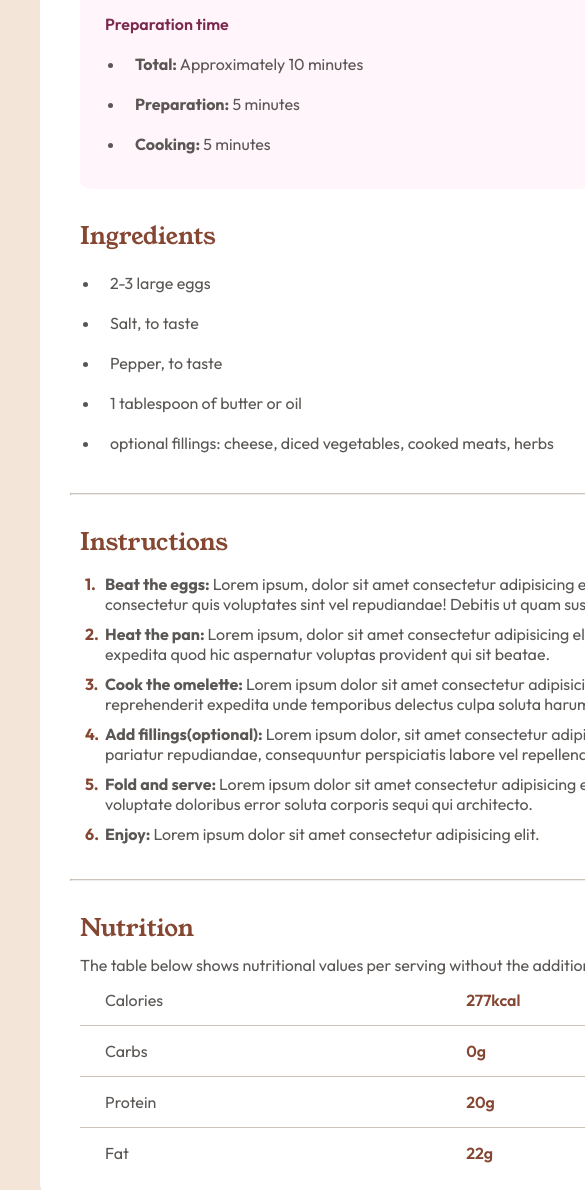
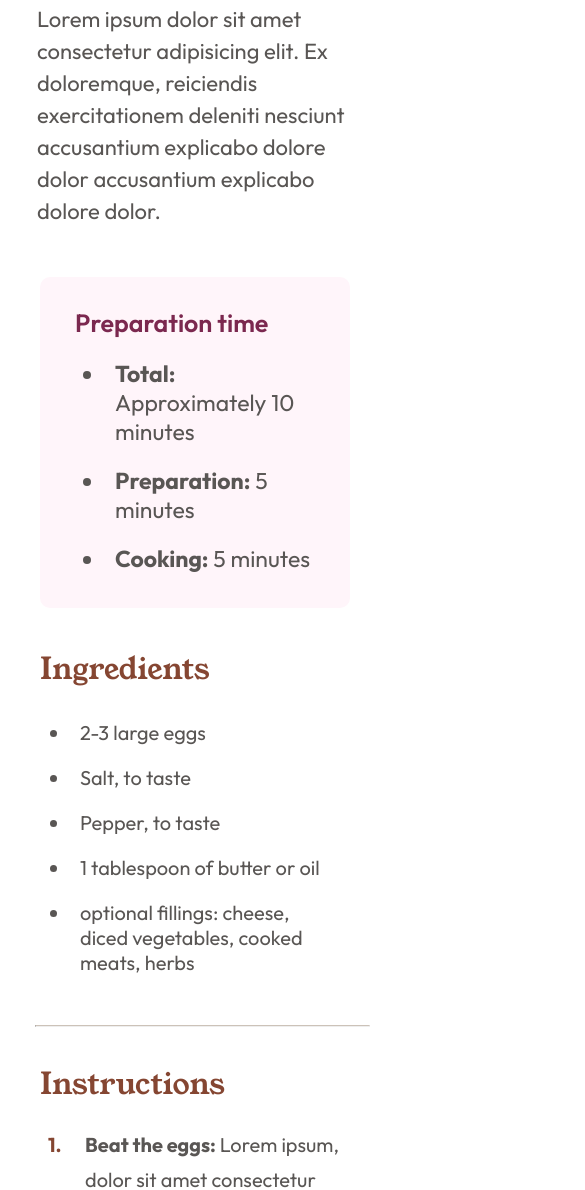
Before and after one commit to suhailamohamed21/ZIGZAG-CS-Front-End-24, a plain HTML site: page Recipe_Template/Recipe.html in a window 390 px wide. Shown: the part 580-1770 px from the top of the page, 585 px wide, since content can reach past the window. Drawn offline with Linux system fonts and the light colour scheme.

Commit message:
Update Recipe.css

```diff
--- a/Recipe_Template/Recipe.css
+++ b/Recipe_Template/Recipe.css
@@ -5,7 +5,6 @@
 }
 
 .parent{
-    /* background-color: hsl(330, 100%, 98%); */
     background-color:  hsl(30, 54%, 90%);
     padding: 40px;
 }
@@ -15,7 +14,6 @@
     width: 800px;
     height: 100%;
     margin: 40px  auto;
-    /* margin-top: 40px; */
     border-radius: 15px;
 }
 
@@ -57,13 +55,9 @@ ul{
     font-family: "Outfit", sans-serif;
     font-weight: 400;
     color:  hsl(24, 3%, 34%);
+    margin-left: 10px;
 }
-ol{
-    padding-left: 20px;
-    font-family: "Outfit", sans-serif;
-    font-weight: 400;
-    color:  hsl(24, 3%, 34%);
-}
+
 ul li{
     padding: 10px;
 }
@@ -93,11 +87,20 @@ hr{
     margin-bottom: 10px;
     padding: 20px;
 }
-
 ol {
     list-style: none;
     counter-reset: li;
+    margin-left: 28px;
+    font-family: "Outfit", sans-serif;
+    font-weight: 400;
+    color:  hsl(24, 3%, 34%);
+}
 
+ol li {
+    counter-increment: li;
+    padding: 5px;
+    text-align:left;
+    position: relative;
 }
 ol li::before {
     content: counter(li)".";
@@ -105,13 +108,10 @@ ol li::before {
     display: inline-block;
     font-weight: bold;
     width: 20px ;
-    margin-left: -20px;
+    left: -20px;
+    position: absolute;
 }
-ol li {
-    counter-increment: li;
-    padding: 5px;
-    text-align:left;
-}
+
 .nutrition{
     margin: 20px;
     margin-top: 10px;
@@ -149,18 +149,81 @@ td{
     border-collapse:separate;
 }
 
-/* @media (min-width: 375px) {
+/* Mobile */
+@media (min-width: 350px) and (max-width: 767px) {
+    .parent{
+        margin: 0px;
+        padding: 0%;
+    }
     .container{
-        width: 350px;
+        width: 100%;
+        border-radius: 0%;
+        padding: 0%;
+    }
+    .head{
+        width: 100%;
+        margin: 0px;
+        margin-bottom: 50px;
+        padding: 0px;
+    }
+    .image img{
+        border-radius: 0%;
+        width: 100%;
+        margin: 0px;
+        margin-bottom: 40px;
+    }
+    h1{
+        padding: 0px 37px;
+        font-size: 45px;
+    }
+    .head p{
+        padding: 0px 37px;
+        line-height: 32px;
+        font-size: 22px;
+    }
+    .prepare {
+        font-size: 23px;
+    }
+
+    .prepare h4{
+        padding: 5px 10px 10px 10px;
+        font-size: 25px;
+    }
+    .prepare ul{
+
+        margin-left: 20px;
+    }
+    .ingredients{
+        margin-top: 20px;
+        font-size: 20px;
+    }
+    .ingredients ul{
+        margin-top: 10px;
+        margin-left: 10px;
+
+    }
+    .instructions{
+        font-size: 20px;
+        line-height: 35px;
+    }
+    .instructions ol{
+        margin-top: 10px;
+        margin-left: 40px;
+        list-style: none;
+    }
+    ol li::before {
+        left: -32px;
+    }
+
+    .nutrition{
+        font-size: 20px;
+    }
+    .nutrition p{
+        margin: 20px 0px;
+    }
+    hr{
+        width: 86%;
+        margin: 20px 0px;
+        margin-left: 35px;
     }
 }
-@media (min-width: 1000px) {
-    .container{
-        width: 950px;
-    }
-}
-@media (min-width: 700px) {
-    .container{
-        width: 650px;
-    }
-} */
```
